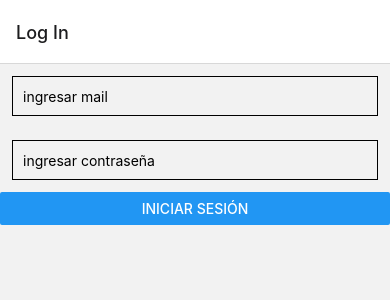
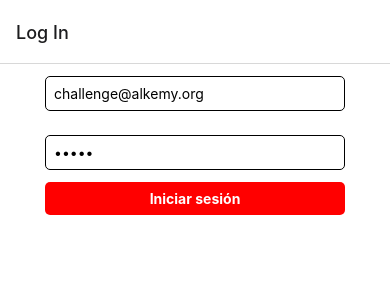
Before and after one commit to MatiMCode/DaiTPS, a React Native app in the folder tp5Challenge/: screen / in a window 390 px wide. Shown: the top 300 px of the page. Built offline with nearby package versions, Linux system fonts and the light colour scheme.

Commit message:
uuuuuuuuuhhhhh

```diff
--- a/tp5Challenge/Views/Home.js
+++ b/tp5Challenge/Views/Home.js
@@ -1,7 +1,7 @@
 import { Text } from "react-native"
 export default function Home({route, navigation}){
-    console.log(navigation)
+    const apikey = route.params;
     return(
-        <Text>{}</Text>
+        <Text>{apikey}</Text>
     )
 }
--- a/tp5Challenge/Views/LogIn.js
+++ b/tp5Challenge/Views/LogIn.js
@@ -1,7 +1,8 @@
-import { StyleSheet, View, TextInput, Button,Text } from "react-native"
+import { StyleSheet, View, TextInput, Button,Text, TouchableOpacity } from "react-native"
 import { useState } from "react"
 import axios from "axios"
 export default function LogIn({navigation}){
+//challenge@alkemy.org
 
     const [mail, setMail] = useState('')
     const [contra, setContra] = useState('')
@@ -12,34 +13,39 @@ export default function LogIn({navigation}){
         axios.post('http://challenge-react.alkemy.org/?email='+email+'&password='+contra,{})
         .then(function (response){
             setCargando(false)
-          console.log(response.data.token)
           navigation.navigate('Home', response.data.token)
           return response.data.token
         })
         .catch(function (error){
             setCargando(false)
             setError(true)
-            console.log(error)
         })
       }
 
     return(
-        <View>
+        <View style={styles.container}>
         <TextInput
           style={styles.input}
-          onChangeText={()=>{setMail(event.target.value)}}
+          onChangeText={newMail => setMail(newMail)}
           placeholder="ingresar mail"
-          keyboardType="numeric"
+          keyboardType="default"
+          defaultValue="challenge@alkemy.org"
         />
         <TextInput
           secureTextEntry={true}
           style={styles.input}
-          onChangeText={()=>{setContra(event.target.value)}}
+          onChangeText={newContra => setContra(newContra)}
           placeholder="ingresar contraseña"
-          keyboardType="numeric"
+          keyboardType="default"
+          defaultValue="react"
         />
         <Text>{error?'Contraseña o usuario incorrecto':''}</Text>
-        <Button onPress={()=>{validar(mail, contra)}} title={<Text>{cargando?'Cargando...':'Iniciar sesión'}</Text>}/>
+
+        <TouchableOpacity  onPress={()=>{validar(mail, contra)}}>
+          <View style={styles.btn}>
+            <Text style={{color:'white', fontWeight:'bold'}}>{cargando?'Cargando...':'Iniciar sesión'}</Text>
+          </View>
+        </TouchableOpacity>
       </View>
     )
 }
@@ -49,17 +55,17 @@ const styles = StyleSheet.create({
       flex: 1,
       backgroundColor: '#fff',
       alignItems: 'center',
-      justifyContent: 'center',
-    },stretch: {
-      width: 200,
-      height: 200,
-      resizeMode: 'stretch',
     },input: {
-      height: 40,
+      width:300,
       margin: 12,
       borderWidth: 1,
-      padding: 10,
-    },socotroco:{
-        color:'white'
+      padding: 8,
+      borderRadius:5,
+    },btn:{
+        backgroundColor:'red',
+        alignItems:'center',
+        padding:8,
+        borderRadius:5,
+        width:300
     }
   });
--- a/tp5Challenge/package.json
+++ b/tp5Challenge/package.json
@@ -19,6 +19,7 @@
     "react-bootstrap": "^2.4.0",
     "react-dom": "17.0.2",
     "react-native": "0.68.2",
+    "react-native-vector-icons": "^9.2.0",
     "react-native-web": "0.17.7"
   },
   "devDependencies": {
```
Also changed, not shown: 1 other file (tests, documents, lock files or other folders).
